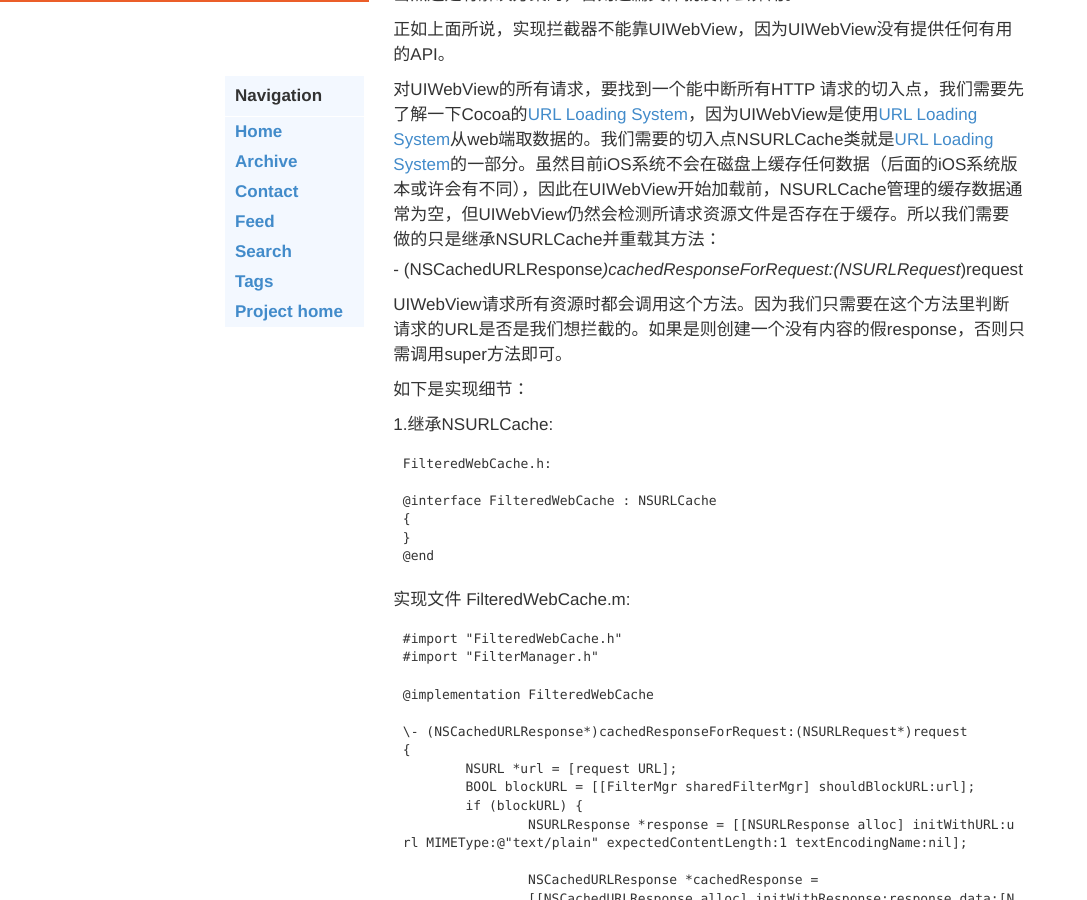
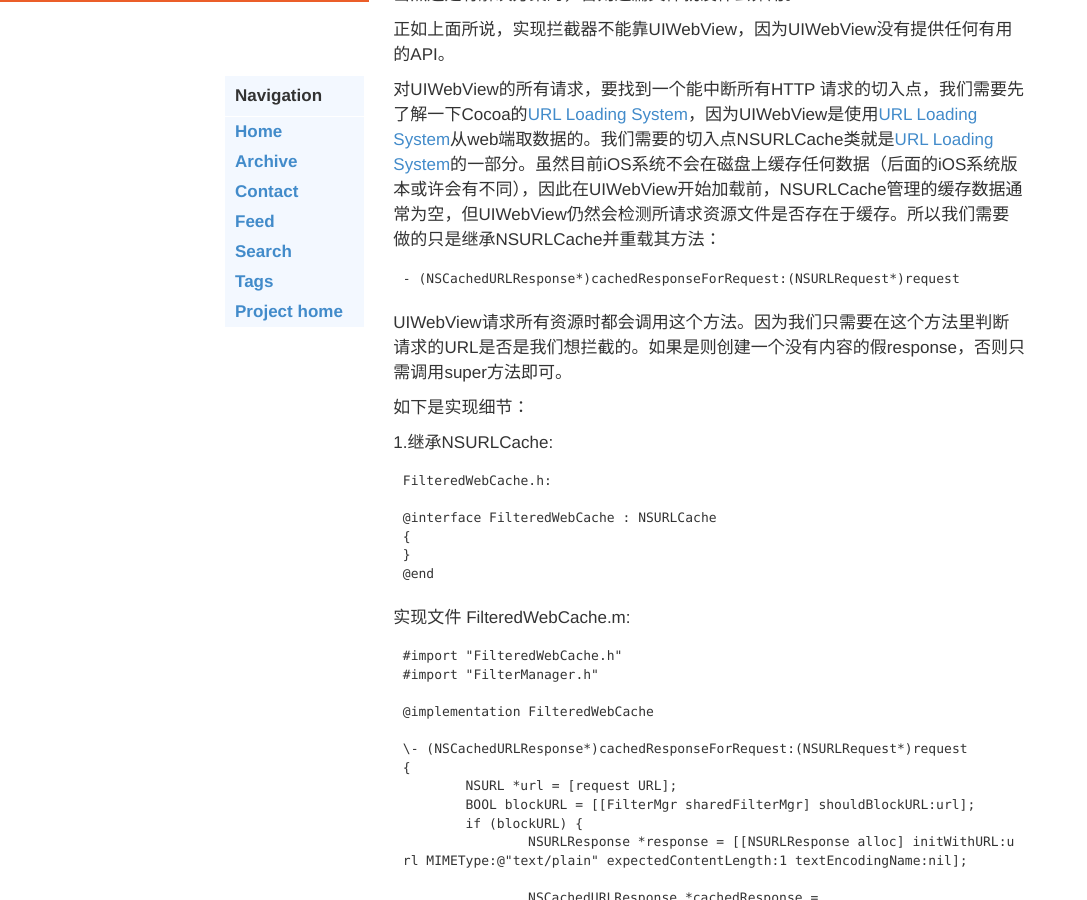
Before and after one commit to candeladiao/candeladiao.github.io, a Jekyll site: the page built from _posts/2015-06-19-UIWebView-URL拦截.markdown, in a window 1280 px wide and 900 px high, scrolled down 483 px. Shown: the whole window, without its empty margins (0-1087 px from the left). Built offline with Jekyll 4.4.1, drawn with Linux system fonts in a browser that asks for light colours; some web fonts are replaced; Markdown is read by kramdown in place of the engine named in the settings; comment, search, counter and statistics services are not loaded.

Commit message:
add files

```diff
--- a/_posts/2015-06-19-UIWebView-URL拦截.markdown
+++ b/_posts/2015-06-19-UIWebView-URL拦截.markdown
@@ -19,7 +19,7 @@ iCab Mobile(一款iOS平台的网页浏览器)要实现一个拦截管理器来
 
 对UIWebView的所有请求，要找到一个能中断所有HTTP 请求的切入点，我们需要先了解一下Cocoa的[URL Loading System](https://developer.apple.com/library/ios/documentation/Cocoa/Conceptual/URLLoadingSystem/URLLoadingSystem.html)，因为UIWebView是使用[URL Loading System](https://developer.apple.com/library/ios/documentation/Cocoa/Conceptual/URLLoadingSystem/URLLoadingSystem.html)从web端取数据的。我们需要的切入点NSURLCache类就是[URL Loading System](https://developer.apple.com/library/ios/documentation/Cocoa/Conceptual/URLLoadingSystem/URLLoadingSystem.html)的一部分。虽然目前iOS系统不会在磁盘上缓存任何数据（后面的iOS系统版本或许会有不同），因此在UIWebView开始加载前，NSURLCache管理的缓存数据通常为空，但UIWebView仍然会检测所请求资源文件是否存在于缓存。所以我们需要做的只是继承NSURLCache并重载其方法：
 
-\- (NSCachedURLResponse*)cachedResponseForRequest:(NSURLRequest*)request
+	- (NSCachedURLResponse*)cachedResponseForRequest:(NSURLRequest*)request
 
 UIWebView请求所有资源时都会调用这个方法。因为我们只需要在这个方法里判断请求的URL是否是我们想拦截的。如果是则创建一个没有内容的假response，否则只需调用super方法即可。
 
```
